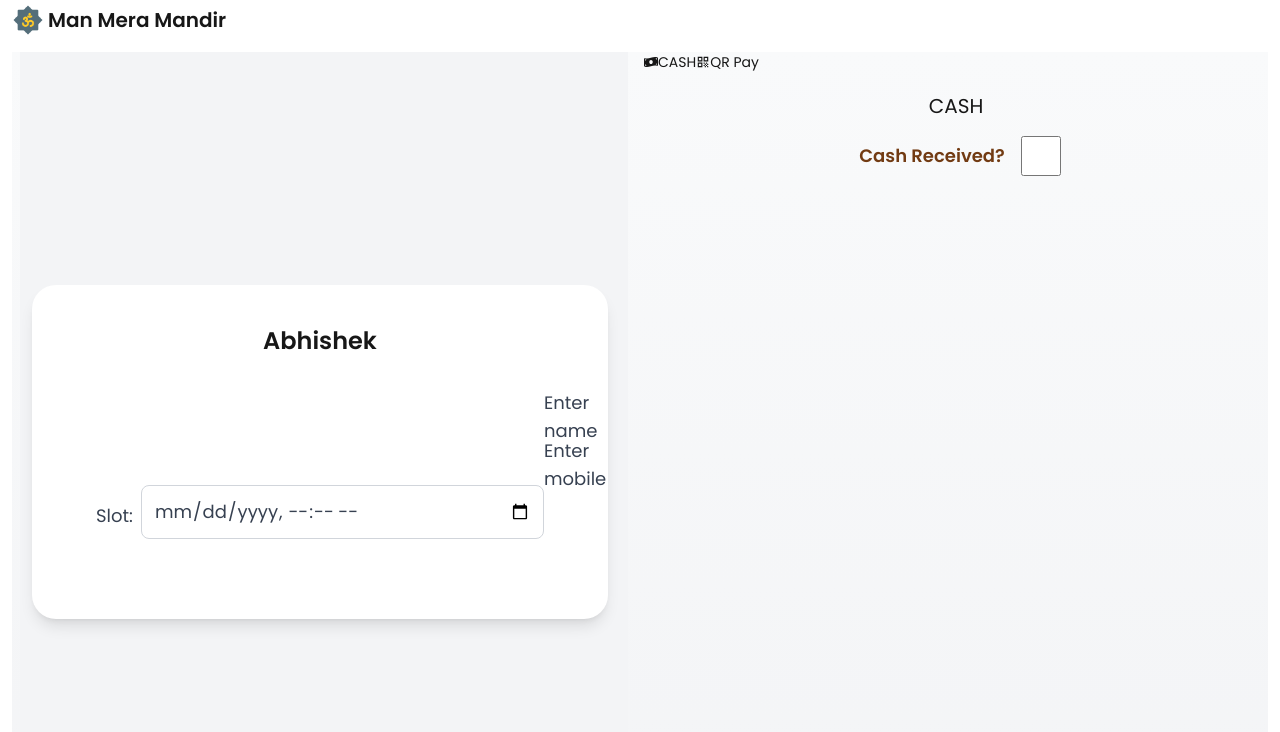
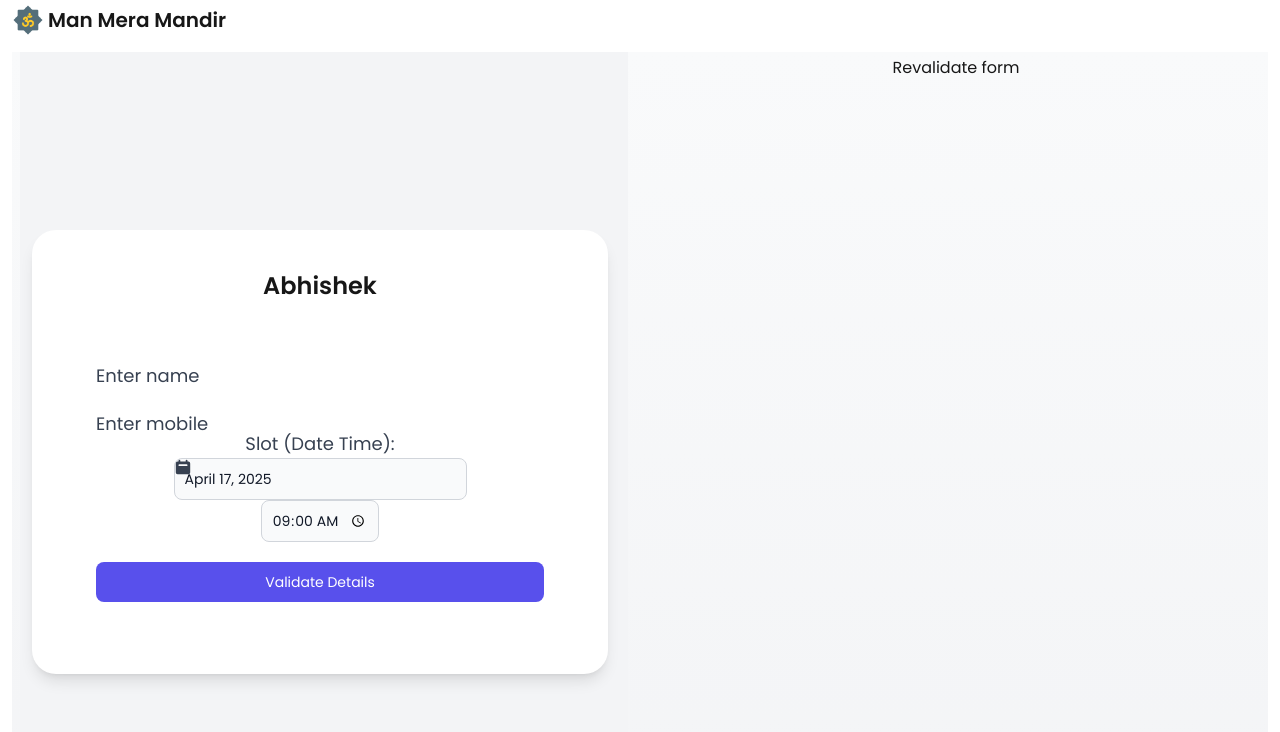
Before and after one commit to shantu02/ManMeraMandir, a Next.js app: page /abhishek in a window 1280 px wide. Shown: the top 732 px of the page. Built offline with nearby package versions, Linux system fonts and the light colour scheme.

Commit message:
Event management for donation changes

```diff
--- a/app/(root)/abhishek/page.tsx
+++ b/app/(root)/abhishek/page.tsx
@@ -1,9 +1,11 @@
 'use client';
 
-import {useState} from 'react';
+import {useEffect, useState} from 'react';
 import Payment from '@/components/Payment';
 import PaymentDetailsContainer from '@/components/ui/PaymentDetailsContainer';
 import FloatingLabelComponent from '@/components/ui/FloatingLabel';
+import DateTimePickerComponent from '@/components/ui/DateTimePicker';
+import ButtonComponent from '@/components/ui/Button';
 
 
 
@@ -12,6 +14,17 @@ const Abhishek = () => {
     const [mobile, setMobile] = useState<string>("");
     const [amount, setAmount] = useState<string>("");
     const [slot, setSlot] = useState<string>("");
+
+    useEffect(()=>{
+        console.log(slot);
+    }, [slot]);
+
+    const [checkout, setCheckout] = useState<boolean>(false);
+    const handleCheck = () =>{
+        return (name.length<=1 || ![0,10].includes(mobile.length) || amount.length==0 || slot.length==0)
+        ? setCheckout(false)
+        : setCheckout(true);
+    }
 
     return(
         <div className='top-20 w-full bg-gradient-to-b from-gray-50 to-gray-100'>
@@ -24,19 +37,19 @@ const Abhishek = () => {
                         <FloatingLabelComponent type={"number"} label={"Enter mobile"} value={mobile}
                             onChange={(e:React.ChangeEvent<HTMLInputElement>)=>{setMobile(e.target.value);}}
                         />
-                        <div className="flex flex-col md:flex-row gap-2 items-center justify-center">
-                            <label> Slot: </label>
-                            <input type="datetime-local" name="dateTimePicker" value={slot.replace(':00Z','')}
-                                className="w-full p-3 mb-2 text-sm lg:text-lg bg-white border border-gray-300 rounded-lg shadow-focus:outline-none focus:ring-2 focus:ring-blue-500 focus:border-blue-500"
-                                placeholder="Select Date and Time" onChange={(e)=>{
-                                    console.log("Change : ", e.target.value);
-                                    setSlot(e.target.value + ':00Z');
-                                }}
-                            />
+                        <div className="flex flex-col items-center justify-center">
+                            <label> Slot (Date Time): </label>
+                            <DateTimePickerComponent setDateTime={setSlot}/>
                         </div>
+                        <ButtonComponent text={"Validate Details"} onClick={handleCheck} />
                     </PaymentDetailsContainer>
                 </div>
-                <Payment name={name} mobile={mobile} amount={amount} ritualId="" slot="" setName={setName} setMobile={setMobile} setAmount={setAmount} setRitualId={(()=>{})} setSlot={(()=>{})} PaymentFor='D' />
+                <div className='md:w-[50%]'>
+                    <div className="text-center my-1">
+                        {checkout ? "Payment Details" : "Revalidate form"}
+                    </div>
+                    {checkout && <Payment name={name} mobile={mobile} amount={amount} ritualId="" slot="" setName={setName} setMobile={setMobile} setAmount={setAmount} setRitualId={(()=>{})} setSlot={(()=>{})} PaymentFor='D' />}
+                </div>
             </div>
         </div>
     )
--- a/app/(root)/donation/page.tsx
+++ b/app/(root)/donation/page.tsx
@@ -1,17 +1,27 @@
 'use client'
 
 import Payment from '@/components/Payment';
+import ButtonComponent from '@/components/ui/Button';
 import FloatingLabelComponent from '@/components/ui/FloatingLabel';
 import PaymentDetailsContainer from '@/components/ui/PaymentDetailsContainer';
 import { Dropdown, DropdownItem } from 'flowbite-react';
-import {useState} from 'react';
+import {useEffect, useState} from 'react';
 
 
 const Donation = () => {
 
     const [name, setName] = useState<string>("");
     const [mobile, setMobile] = useState<string>("");
+
     const [amount, setAmount] = useState<string>("");
+    useEffect(()=>{setCheckout(false)},[amount]);
+
+    const [checkout, setCheckout] = useState<boolean>(false);
+    const handleCheck = () =>{
+        return (name.length<=1 || ![0,10].includes(mobile.length) || amount.length==0)
+        ? setCheckout(false)
+        : setCheckout(true);
+    }
 
     return(
         <div className='top-20 w-full bg-gradient-to-b from-gray-50 to-gray-100'>
@@ -19,9 +29,9 @@ const Donation = () => {
                 <div className='md:w-[50%]'>
                     <PaymentDetailsContainer heading={"Donar Details"} halfScreen={true}>
                         <FloatingLabelComponent type='text' label="Enter name" value={name}
-                        onChange={(e:React.ChangeEvent<HTMLInputElement>)=>{setName(e.target.value); }} />
+                            onChange={(e:React.ChangeEvent<HTMLInputElement>)=>{setName(e.target.value); setCheckout(false);}} />
                         <FloatingLabelComponent type='number' label="Enter mobile" value={mobile}
-                        onChange={(e:React.ChangeEvent<HTMLInputElement>)=>{setMobile(e.target.value);}} />
+                            onChange={(e:React.ChangeEvent<HTMLInputElement>)=>{setMobile(e.target.value); setCheckout(false);}} />
                         <div className="flex col-1">
                             <FloatingLabelComponent type='number' label="Enter amount" value={amount}
                                 onChange={(e:React.ChangeEvent<HTMLInputElement>)=>{setAmount(e.target.value);}} />
@@ -32,9 +42,13 @@ const Donation = () => {
                                 <DropdownItem onClick={()=>setAmount("501")}>Rs. 501</DropdownItem>
                             </Dropdown>
                         </div>
+                        <ButtonComponent text={"Validate Details"} onClick={handleCheck} />
                     </PaymentDetailsContainer>
                 </div>
-            <Payment name={name} mobile={mobile} amount={amount} ritualId="" slot="" setName={setName} setMobile={setMobile} setAmount={setAmount} setRitualId={(()=>{})} setSlot={(()=>{})} PaymentFor='D' />
+                <div className='md:w-[50%]'>
+                    <div className="text-center"> Payment Details </div>
+                    {checkout && <Payment name={name} mobile={mobile} amount={amount} ritualId="" slot="" setName={setName} setMobile={setMobile} setAmount={setAmount} setRitualId={(()=>{})} setSlot={(()=>{})} PaymentFor='D' />}
+                </div>
             </div>
         </div>
     );
--- a/components/Payment.tsx
+++ b/components/Payment.tsx
@@ -7,7 +7,6 @@ import { Badge, Checkbox, TabItem, Tabs } from "flowbite-react";
 import Image from "next/image";
 import { FaMoneyBillWave } from 'react-icons/fa';
 import { MdQrCode } from 'react-icons/md';
-import BadgeComponent from "./ui/Badge";
 
 
 
@@ -31,6 +30,7 @@ const Payment: React.FC<PaymentProps> = ({ name, mobile, amount, ritualId, slot,
     const [payMode, setPayMode] = useState("");
     const [checkBox, setCheckBox] = useState(false);
     const [showGif, setShowGif] = useState(false);
+    // eslint-disable-next-line @typescript-eslint/no-unused-vars
     const [error, setError] = useState(true);
 
     useEffect(()=>{
@@ -80,31 +80,8 @@ const Payment: React.FC<PaymentProps> = ({ name, mobile, amount, ritualId, slot,
         setShowGif(false);
     }
 
-    // if(error){
-    //     return(
-    //         <>
-    //             <Tabs aria-label="Payment Tabs" variant="underline" className="md:w-[50%]">
-    //                 <TabItem title={"CASH"} icon={FaMoneyBillWave}>
-    //                     <div>Please Check: &nbsp;</div>
-    //                     <BadgeComponent text={"Name"} color="warning" />
-    //                     <BadgeComponent text={"Mobile"} color="warning" />
-    //                     <BadgeComponent text={"Amount"} color="warning" />
-    //                     <BadgeComponent text={"DateTime"} color="warning" />
-    //                 </TabItem>
-    //                 <TabItem title={"UPI"} icon={MdQrCode}>
-    //                     <div>Please Enter Valid: &nbsp;</div>
-    //                     <BadgeComponent text={"Name"} color="warning" />
-    //                     <BadgeComponent text={"Mobile"} color="warning" />
-    //                     <BadgeComponent text={"Amount"} color="warning" />
-    //                     <BadgeComponent text={"DateTime"} color="warning" />
-    //                 </TabItem>
-    //             </Tabs>
-    //         </>
-    //     )
-    // }
-
     return (
-        <Tabs aria-label="Payment Tabs" variant="underline" className="md:w-[50%]">
+        <Tabs aria-label="Payment Tabs" variant="underline">
             <TabItem title={"CASH"} icon={FaMoneyBillWave}>
                 <div className="flex flex-col items-center justify-center">
                     <div className="text-center text-xl">
--- /dev/null
+++ b/components/ui/DateTimePicker.tsx
@@ -0,0 +1,31 @@
+'use client'
+
+import { Datepicker } from "flowbite-react";
+import { useEffect, useState } from "react";
+
+
+
+const DateTimePickerComponent = ({setDateTime}:{setDateTime:(value:string)=>void}) => {
+
+    const [time, setTime] = useState<string>("09:00");
+    const [date, setDate] = useState<Date>(new Date());
+
+    useEffect(()=>{
+        setDateTime(date?.toDateString()+" "+time);
+    }, [date, time, setDateTime]);
+
+    return(
+        <div className="flex flex-row md:flex-col items-center">
+            <Datepicker className="w-fit"
+                minDate={new Date()}
+                onChange={(e)=>{setDate(e!);}}
+            />
+            <input type="time" id="time"
+                className="w-fit bg-gray-50 border leading-none border-gray-300 text-gray-900    text-sm rounded-lg focus:ring-blue-500 focus:border-blue-500 block p-2.5 dark:bg-gray-700 dark:border-gray-600 dark:placeholder-gray-400 dark:text-white dark:focus:ring-blue-500 dark:focus:border-blue-500" required defaultValue={"09:00"}
+                onChange={(e)=>{setTime(e.target.value);}}
+            />
+        </div>
+    )
+}
+
+export default DateTimePickerComponent;
--- a/package.json
+++ b/package.json
@@ -17,6 +17,7 @@
     "flowbite-react": "^0.11.7",
     "lucide-react": "^0.488.0",
     "next": "15.3.0",
+    "num-words": "^1.2.3",
     "react": "^19.0.0",
     "react-dom": "^19.0.0",
     "react-icons": "^5.5.0",
```
Also changed, not shown: 1 other file (tests, documents, lock files or other folders). Lines whose indentation alone changed are shown as unchanged.
